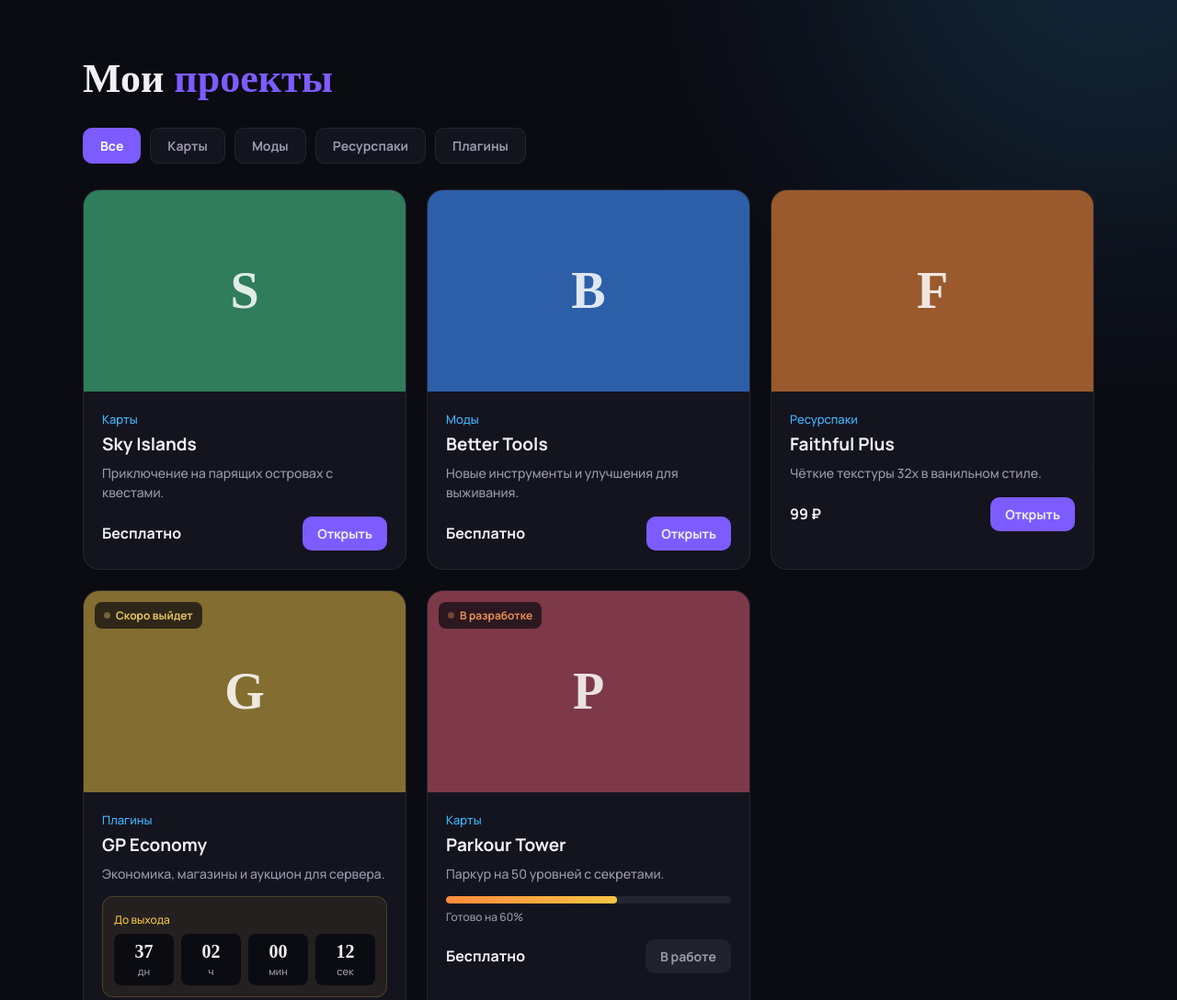
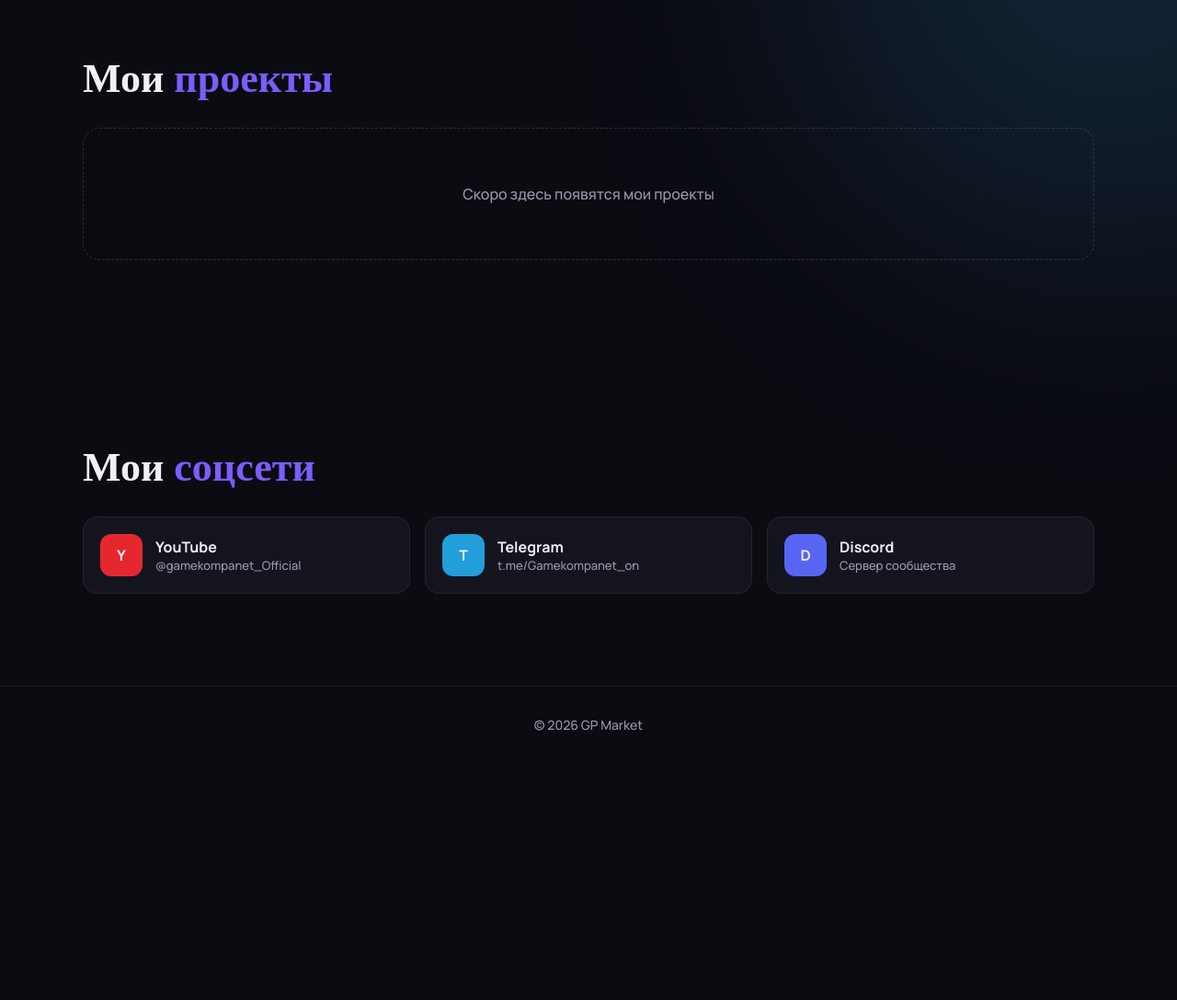
Before and after one commit to Gamekompanet/gp-market, a plain HTML site: page index.html in a window 1280 px wide. Shown: the part 840-1928 px from the top of the page at 92% size. After the commit the page ends 1670 px from the top, so only its background shows below. Drawn offline with Linux system fonts and the light colour scheme; a web font is replaced by a local one.

Commit message:
Убраны примерные проекты
Co-Authored-By: Claude Opus 5.5 <noreply@anthropic.com>

```diff
--- a/index.html
+++ b/index.html
@@ -64,6 +64,7 @@ h2 span{color:var(--a1)}
 .meta{display:flex;justify-content:space-between;align-items:center;margin-top:16px}
 .price{font-weight:700}
 .meta .btn{padding:9px 16px;font-size:14px;border-radius:10px}
+.empty{grid-column:1/-1;text-align:center;padding:60px 20px;border:1px dashed #ffffff26;border-radius:18px;color:var(--mut)}
 .btn.wait{background:#ffffff0f;color:var(--mut);cursor:default}
 .btn.wait:hover{transform:none;background:#ffffff0f}
 
@@ -158,6 +159,8 @@ cards.innerHTML=projects.map(p=>{const st=stOf(p);
  <div class="body"><span class="type">${p.type}</span><h3>${p.title}</h3><p>${p.desc}</p>${extra}
  <div class="meta"><span class="price">${p.price}</span>${action}</div></div></div>`}).join('');
 
+if(!projects.length){cards.innerHTML='<div class="empty reveal">Скоро здесь появятся мои проекты</div>';document.getElementById('filters').style.display='none'}
+
 // обратный отсчёт до выхода
 const plural=(n,a,b,c)=>n%10===1&&n%100!==11?a:n%10>=2&&n%10<=4&&(n%100<10||n%100>=20)?b:c;
 function tickCountdowns(){document.querySelectorAll('.countdown').forEach(el=>{
--- a/projects.js
+++ b/projects.js
@@ -1,8 +1,3 @@
 // Этот файл создаёт и обновляет admin.html. Можно править и вручную.
 window.PROJECTS = [
-  {"title":"Sky Islands","type":"Карты","desc":"Приключение на парящих островах с квестами.","price":"Бесплатно","color":"#2f7d5b","img":"","url":"#"},
-  {"title":"Better Tools","type":"Моды","desc":"Новые инструменты и улучшения для выживания.","price":"Бесплатно","color":"#2d5fa8","img":"","url":"#"},
-  {"title":"Faithful Plus","type":"Ресурспаки","desc":"Чёткие текстуры 32x в ванильном стиле.","price":"99 ₽","color":"#9a5a2e","img":"","url":"#"},
-  {"title":"GP Economy","type":"Плагины","desc":"Экономика, магазины и аукцион для сервера.","price":"199 ₽","color":"#8a6d1c","img":"","url":"#","status":"soon","release":"2026-12-20T18:00"},
-  {"title":"Parkour Tower","type":"Карты","desc":"Паркур на 50 уровней с секретами.","price":"Бесплатно","color":"#8e3446","img":"","url":"#","status":"dev","progress":60}
 ];
```
